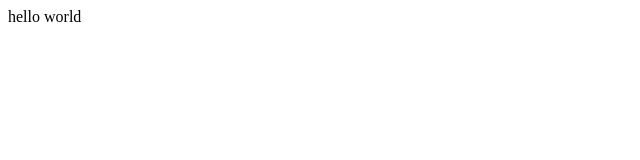
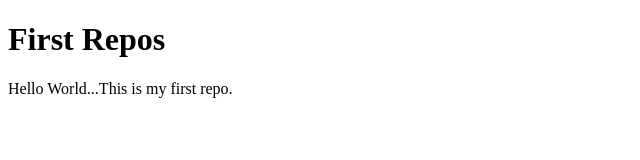
Before and after one commit to Tanshi268/FirstRepos, a plain HTML site: page index.html in a window 1280 px wide. Shown: the whole page, without its empty margins (0-640 px from the left). Drawn offline with Linux system fonts and the light colour scheme.

Commit message:
Added title,heading and para

```diff
--- a/index.html
+++ b/index.html
@@ -1 +1,9 @@
-<p>hello world</p>
+<!DOCTYPE html>
+<html>
+    <head>
+        <title>First Repos</title>
+    </head>
+    <body>
+        <h1>First Repos</h1>
+        <p>Hello World...This is my first repo.</p>
+</html>
```
